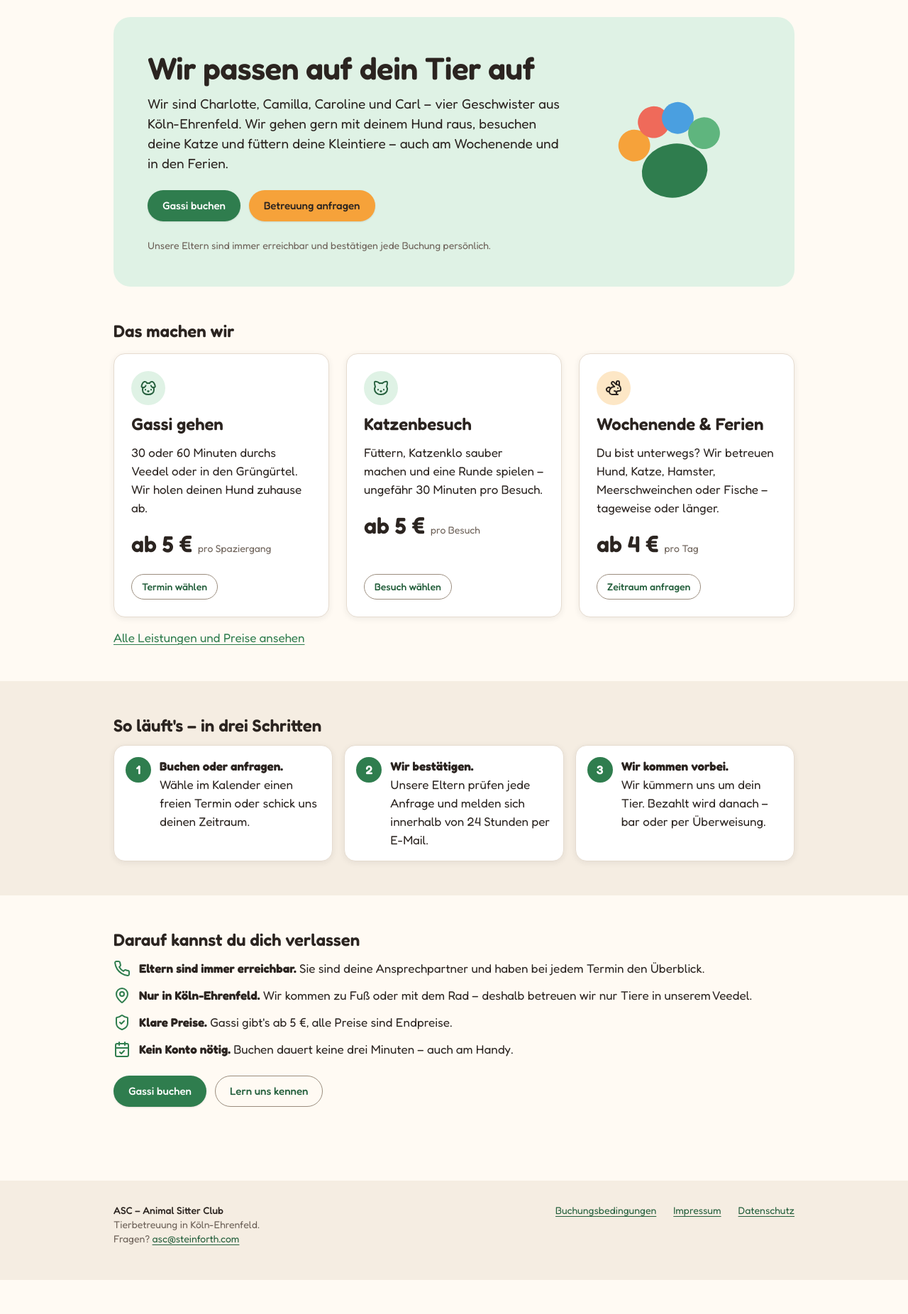
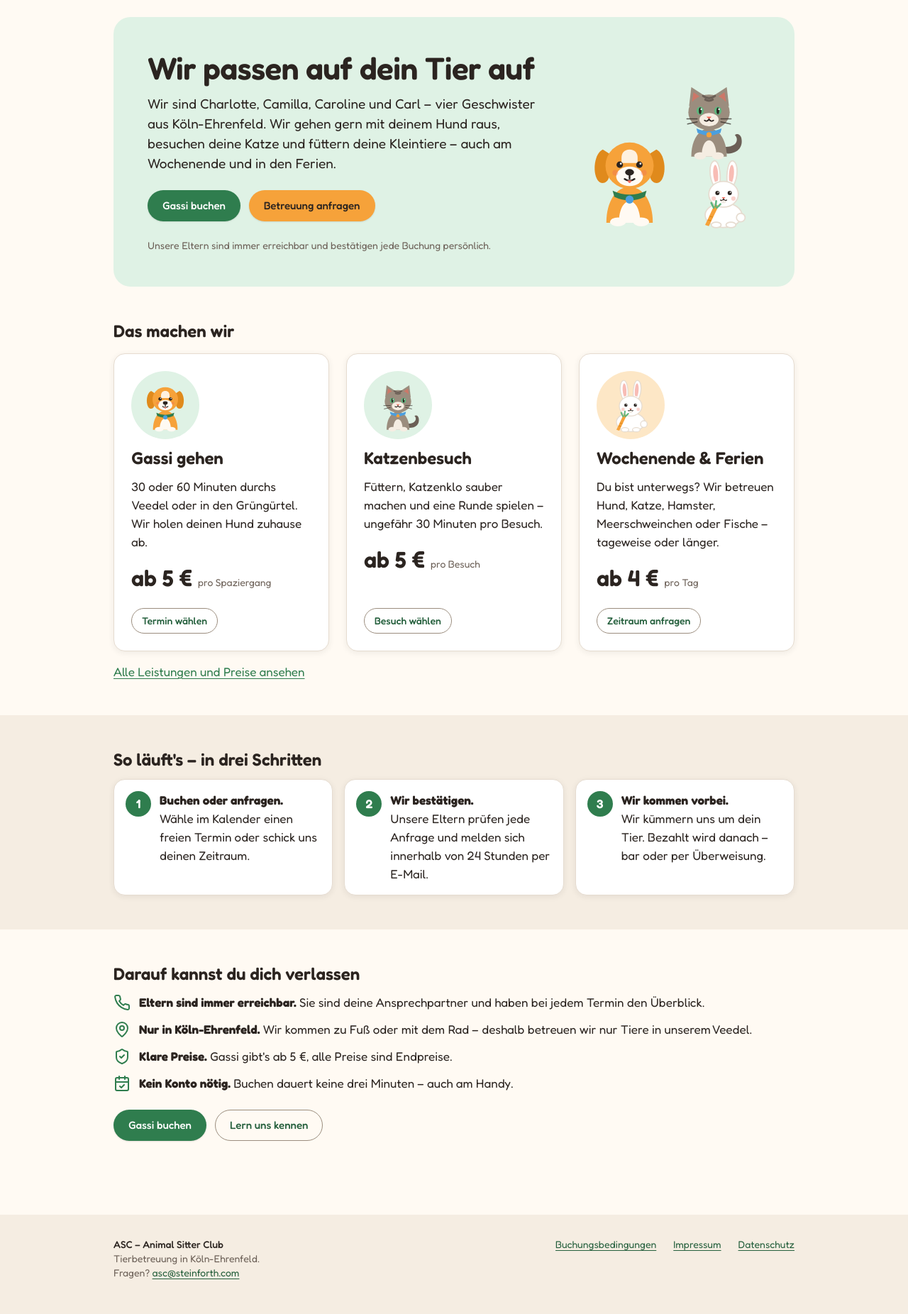
Before and after one commit to msteinforth/asc, a PHP site: page / in a window 1280 px wide. Shown: the part 69-1921 px from the top of the page at 71% size. Before the commit the page ends 1873 px from the top, so only its background shows below. Run offline with PHP 8.4, Linux system fonts and the light colour scheme; data that the repository does not hold is empty; some libraries are stand-ins or nearby versions.

Commit message:
Tier-Illustrationen statt Icons
Hund, Katze und Kaninchen als eigene flache SVG-Illustrationen in den
Farben des Design Systems: in den Leistungs-Karten, als Gruppe in der
Hero-Fläche, als vorläufige Bilder auf der Team-Seite sowie auf Danke-
und 404-Seite.

Co-Authored-By: Claude Opus 5.5 <noreply@anthropic.com>
Claude-Session: https://claude.ai/code/session_01N3Fzu58YzfjSMbC7uYunpH

```diff
--- a/asc/404.html
+++ b/asc/404.html
@@ -11,6 +11,7 @@
 <body>
 <main class="container schmal seiten-kopf" id="inhalt">
   <p><a href="/" class="logo-link" aria-label="ASC – Animal Sitter Club, zur Startseite"><img class="logo-hell" src="/assets/logo.svg" alt="" width="111" height="48"><img class="logo-dunkel" src="/assets/logo-inverse.svg" alt="" width="111" height="48"></a></p>
+  <img src="/assets/tiere/hund.svg" alt="" width="120" height="120">
   <h1>Hier ist niemand zu Hause.</h1>
   <p>Diese Seite gibt es nicht. Vielleicht ist der Hund mit dem Link weggelaufen?</p>
   <div class="button-reihe">
--- a/asc/assets/style.css
+++ b/asc/assets/style.css
@@ -209,8 +209,9 @@ p { margin: 0 0 var(--space-4); }
 .asc-card__actions { margin-top: auto; padding-top: var(--space-3); }
 
 .kacheln { display: grid; gap: var(--space-6); grid-template-columns: repeat(auto-fit, minmax(260px, 1fr)); margin: var(--space-4) 0; }
-.kachel-icon { width: 48px; height: 48px; border-radius: var(--radius-pill); display: grid; place-items: center; background: var(--brand-soft); color: var(--brand-strong); }
-.kachel-icon.gelb { background: var(--accent-soft); color: var(--ink); }
+.kachel-bild { width: 96px; height: 96px; border-radius: var(--radius-pill); display: grid; place-items: center; background: var(--brand-soft); }
+.kachel-bild.gelb { background: var(--accent-soft); }
+.kachel-bild img { width: 80px; height: 80px; }
 
 /* ---------- Startseite ---------- */
 .held { margin-block: var(--space-4) var(--space-8); }
@@ -223,8 +224,12 @@ p { margin: 0 0 var(--space-4); }
   .held-flaeche { grid-template-columns: 1.4fr .6fr; padding: var(--space-12); }
 }
 .held-flaeche .lead { color: var(--ink); }
-.held-bild { justify-self: center; width: min(220px, 60%); }
-.held-bild img { display: block; width: 100%; height: auto; }
+/* Drei Tiere als Gruppe; am Handy ausgeblendet, damit der Button oben bleibt */
+.held-bild { justify-self: center; position: relative; width: 260px; aspect-ratio: 26 / 22; }
+.held-bild img { position: absolute; height: auto; }
+.held-bild .t-hund { width: 58%; left: 0; bottom: 0; z-index: 2; }
+.held-bild .t-katze { width: 48%; right: 4%; top: 0; }
+.held-bild .t-kaninchen { width: 40%; right: 0; bottom: 0; z-index: 3; }
 @media (max-width: 759px) { .held-bild { display: none; } }
 
 .band { background: var(--surface-sunken); padding: var(--space-8) 0; margin: var(--space-8) 0; }
@@ -256,7 +261,7 @@ td.zahl, th.zahl { text-align: right; white-space: nowrap; }
 .team .asc-card { text-align: center; align-items: center; }
 .team .avatar { width: 112px; height: 112px; border-radius: var(--radius-pill); background: var(--brand-soft); display: grid; place-items: center; }
 .team .avatar.gelb { background: var(--accent-soft); }
-.team .avatar img { width: 64px; height: 64px; }
+.team .avatar img { width: 88px; height: 88px; }
 .team .alter { color: var(--ink-muted); font-weight: 500; margin: 0; }
 
 /* ---------- Formulare ---------- */
--- a/asc/danke.html
+++ b/asc/danke.html
@@ -36,8 +36,7 @@
 <main id="inhalt">
 <div class="container schmal">
   <div class="seiten-kopf">
-    <img class="logo-hell" src="/assets/pfote.svg" alt="" width="96" height="96">
-    <img class="logo-dunkel" src="/assets/pfote-inverse.svg" alt="" width="96" height="96">
+    <img src="/assets/tiere/hund.svg" alt="" width="120" height="120">
     <h1>Anfrage eingegangen – danke!</h1>
     <p class="lead" id="danke-text">Wir bestätigen innerhalb von 24 Stunden per E-Mail. Erst dann ist der Termin verbindlich.</p>
     <p>Eine Eingangsbestätigung mit allen Angaben ist schon unterwegs zu dir. <span id="danke-id"></span></p>
--- a/asc/index.html
+++ b/asc/index.html
@@ -46,8 +46,9 @@
       <p class="hilfe">Unsere Eltern sind immer erreichbar und bestätigen jede Buchung persönlich.</p>
     </div>
     <div class="held-bild" aria-hidden="true">
-      <img class="logo-hell" src="/assets/pfote.svg" alt="" width="220" height="220">
-      <img class="logo-dunkel" src="/assets/pfote-inverse.svg" alt="" width="220" height="220">
+      <img class="t-hund" src="/assets/tiere/hund.svg" alt="" width="180" height="180">
+      <img class="t-katze" src="/assets/tiere/katze.svg" alt="" width="140" height="140">
+      <img class="t-kaninchen" src="/assets/tiere/kaninchen.svg" alt="" width="120" height="120">
     </div>
   </div>
 </section>
@@ -56,21 +57,21 @@
   <h2 id="leistungen">Das machen wir</h2>
   <div class="kacheln">
     <article class="asc-card">
-      <span class="kachel-icon"><svg class="icon" aria-hidden="true" focusable="false" xmlns="http://www.w3.org/2000/svg" width="24" height="24" viewBox="0 0 24 24" fill="none" stroke="currentColor" stroke-width="2" stroke-linecap="round" stroke-linejoin="round" ><path d="M11.25 16.25h1.5L12 17z" /><path d="M16 14v.5" /><path d="M4.42 11.247A13.152 13.152 0 0 0 4 14.556C4 18.728 7.582 21 12 21s8-2.272 8-6.444a11.702 11.702 0 0 0-.493-3.309" /><path d="M8 14v.5" /><path d="M8.5 8.5c-.384 1.05-1.083 2.028-2.344 2.5-1.931.722-3.576-.297-3.656-1-.113-.994 1.177-6.53 4-7 1.923-.321 3.651.845 3.651 2.235A7.497 7.497 0 0 1 14 5.277c0-1.39 1.844-2.598 3.767-2.277 2.823.47 4.113 6.006 4 7-.08.703-1.725 1.722-3.656 1-1.261-.472-1.855-1.45-2.239-2.5" /></svg></span>
+      <span class="kachel-bild"><img src="/assets/tiere/hund.svg" alt="" width="80" height="80"></span>
       <h3 class="asc-card__title">Gassi gehen</h3>
       <p class="asc-card__text">30 oder 60 Minuten durchs Veedel oder in den Grüngürtel. Wir holen deinen Hund zuhause ab.</p>
       <div class="asc-card__price"><span class="asc-card__price-value" data-preis-ab="gassi-30,gassi-60">ab 5 €</span><span class="asc-card__price-unit">pro Spaziergang</span></div>
       <div class="asc-card__actions"><a class="asc-btn asc-btn--ghost asc-btn--small" href="/buchen">Termin wählen</a></div>
     </article>
     <article class="asc-card">
-      <span class="kachel-icon"><svg class="icon" aria-hidden="true" focusable="false" xmlns="http://www.w3.org/2000/svg" width="24" height="24" viewBox="0 0 24 24" fill="none" stroke="currentColor" stroke-width="2" stroke-linecap="round" stroke-linejoin="round" ><path d="M12 5c.67 0 1.35.09 2 .26 1.78-2 5.03-2.84 6.42-2.26 1.4.58-.42 7-.42 7 .57 1.07 1 2.24 1 3.44C21 17.9 16.97 21 12 21s-9-3-9-7.56c0-1.25.5-2.4 1-3.44 0 0-1.89-6.42-.5-7 1.39-.58 4.72.23 6.5 2.23A9.04 9.04 0 0 1 12 5Z" /><path d="M8 14v.5" /><path d="M16 14v.5" /><path d="M11.25 16.25h1.5L12 17l-.75-.75Z" /></svg></span>
+      <span class="kachel-bild"><img src="/assets/tiere/katze.svg" alt="" width="80" height="80"></span>
       <h3 class="asc-card__title">Katzenbesuch</h3>
       <p class="asc-card__text">Füttern, Katzenklo sauber machen und eine Runde spielen – ungefähr 30 Minuten pro Besuch.</p>
       <div class="asc-card__price"><span class="asc-card__price-value" data-preis-ab="katzenbesuch">ab 5 €</span><span class="asc-card__price-unit">pro Besuch</span></div>
       <div class="asc-card__actions"><a class="asc-btn asc-btn--ghost asc-btn--small" href="/buchen">Besuch wählen</a></div>
     </article>
     <article class="asc-card">
-      <span class="kachel-icon gelb"><svg class="icon" aria-hidden="true" focusable="false" xmlns="http://www.w3.org/2000/svg" width="24" height="24" viewBox="0 0 24 24" fill="none" stroke="currentColor" stroke-width="2" stroke-linecap="round" stroke-linejoin="round" ><path d="M13 16a3 3 0 0 1 2.24 5" /><path d="M18 12h.01" /><path d="M18 21h-8a4 4 0 0 1-4-4 7 7 0 0 1 7-7h.2L9.6 6.4a1 1 0 1 1 2.8-2.8L15.8 7h.2c3.3 0 6 2.7 6 6v1a2 2 0 0 1-2 2h-1a3 3 0 0 0-3 3" /><path d="M20 8.54V4a2 2 0 1 0-4 0v3" /><path d="M7.612 12.524a3 3 0 1 0-1.6 4.3" /></svg></span>
+      <span class="kachel-bild gelb"><img src="/assets/tiere/kaninchen.svg" alt="" width="80" height="80"></span>
       <h3 class="asc-card__title">Wochenende &amp; Ferien</h3>
       <p class="asc-card__text">Du bist unterwegs? Wir betreuen Hund, Katze, Hamster, Meerschweinchen oder Fische – tageweise oder länger.</p>
       <div class="asc-card__price"><span class="asc-card__price-value" data-preis-ab="kleintier,tagesbetreuung,wochenende,ferien">ab 4 €</span><span class="asc-card__price-unit">pro Tag</span></div>
```
Also changed, not shown: asc/team.html (+6 -6 lines), README.md, asc/assets/tiere/hund.svg (added), asc/assets/tiere/kaninchen.svg (added), asc/assets/tiere/katze.svg (added).
